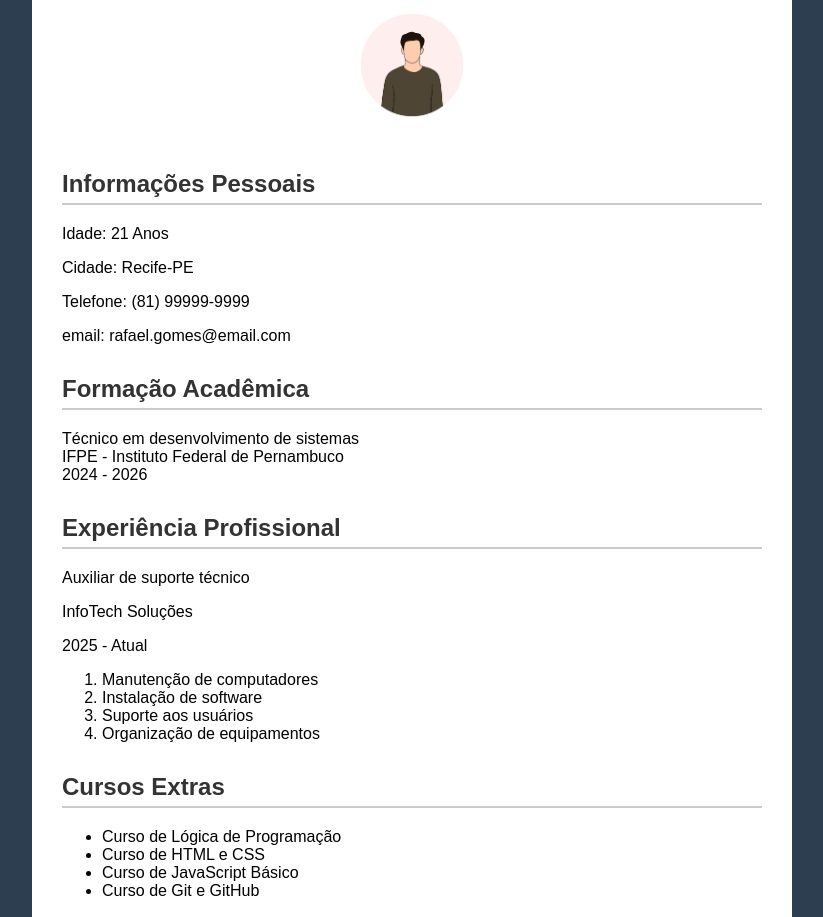
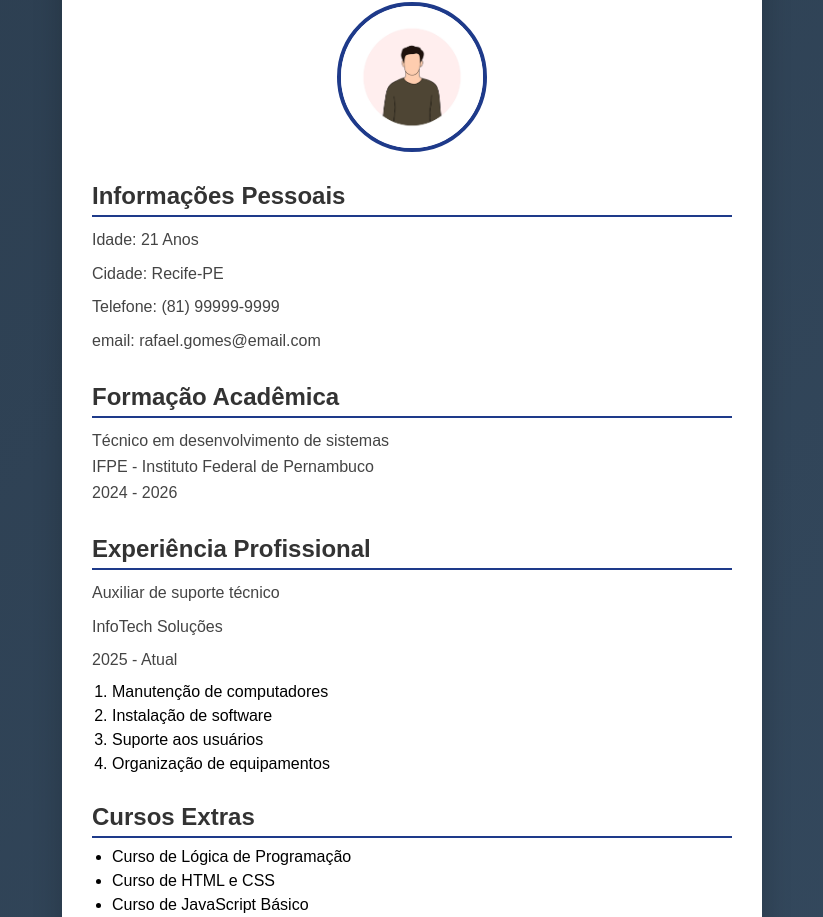
Before and after one commit to adryannmatheus/Curriculo, a plain HTML site: page Curriculo.html in a window 1280 px wide. Shown: the part 170-1087 px from the top of the page, without its empty margins (228-1051 px from the left). Drawn offline with Linux system fonts and the light colour scheme.

Commit message:
Atualização do currículo com melhorias no CSS

```diff
--- a/curriculo.css
+++ b/curriculo.css
@@ -1,31 +1,64 @@
+* {
+  margin: 0;
+  padding: 0;
+  box-sizing: border-box;
+}
+
 body {
   font-family: Arial, sans-serif;
-  background-color: #2c3e50;
-  margin: 0;
+  background: linear-gradient(135deg, #2c3e50, #34495e);
+  padding: 40px 20px;
 }
 
 .container {
   width: 700px;
+  max-width: 100%;
   margin: 50px auto;
   background-color: #ffffff;
   padding: 30px;
   border-radius: 10px;
+  box-shadow: 0 15px 30px rgba(0, 0, 0, 0.2);
+  transition: 0.3s ease;
+}
+
+.container:hover {
+  transform: scale(1.01);
 }
 
 h1 {
   text-align: center;
   color: #1e3a8a;
+  margin-bottom: 15px;
 }
 
 img {
   display: block;
   margin: 0 auto 20px auto;
   border-radius: 50%;
+  border: 4px solid #1e3a8a;
+  object-fit: cover;
 }
 
 h2 {
   margin-top: 30px;
+  margin-bottom: 10px;
   color: #333;
-  border-bottom: 2px solid #ccc;
+  border-bottom: 2px solid #1e3a8a;
   padding-bottom: 5px;
 }
+
+p {
+  margin-bottom: 8px;
+  line-height: 1.6;
+  color: #444;
+}
+
+ul,
+ol {
+  margin-left: 20px;
+  margin-top: 10px;
+}
+
+li {
+  margin-bottom: 6px;
+}
```
